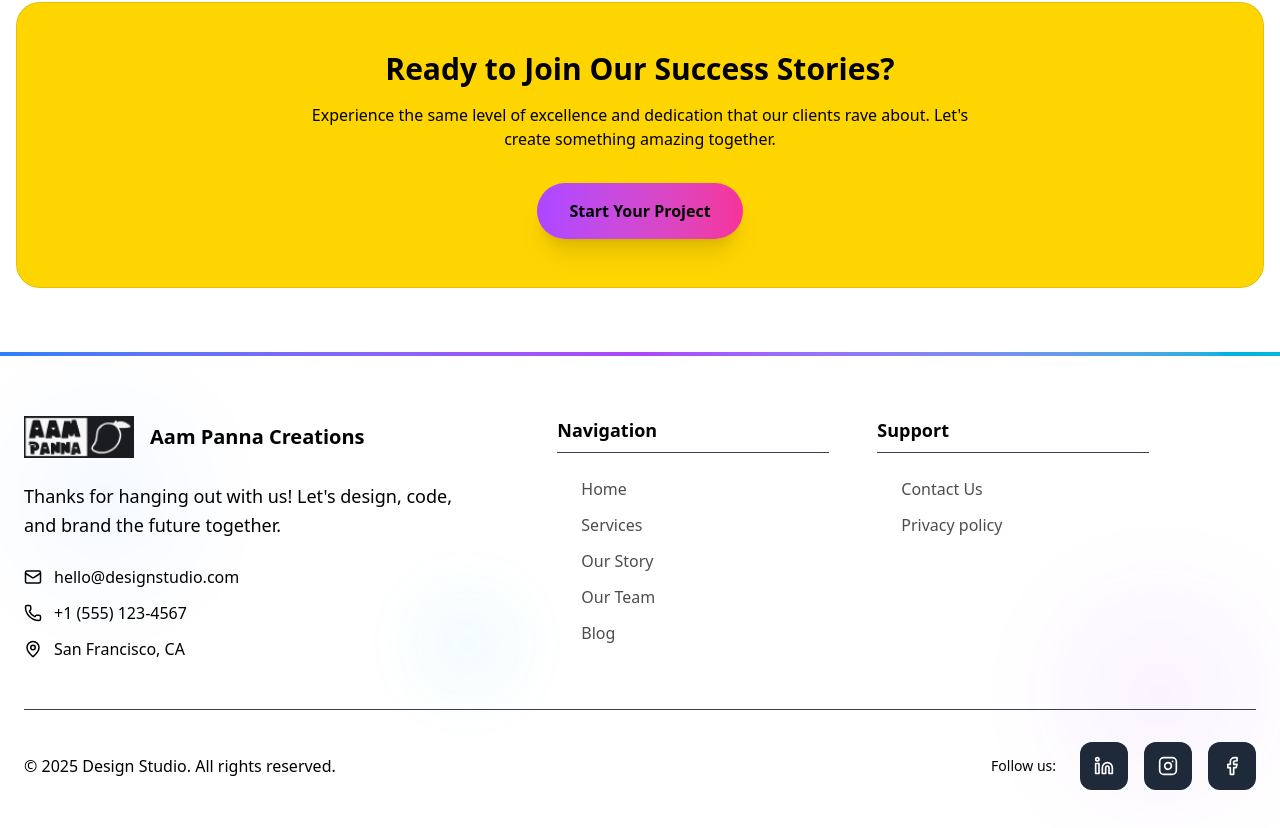
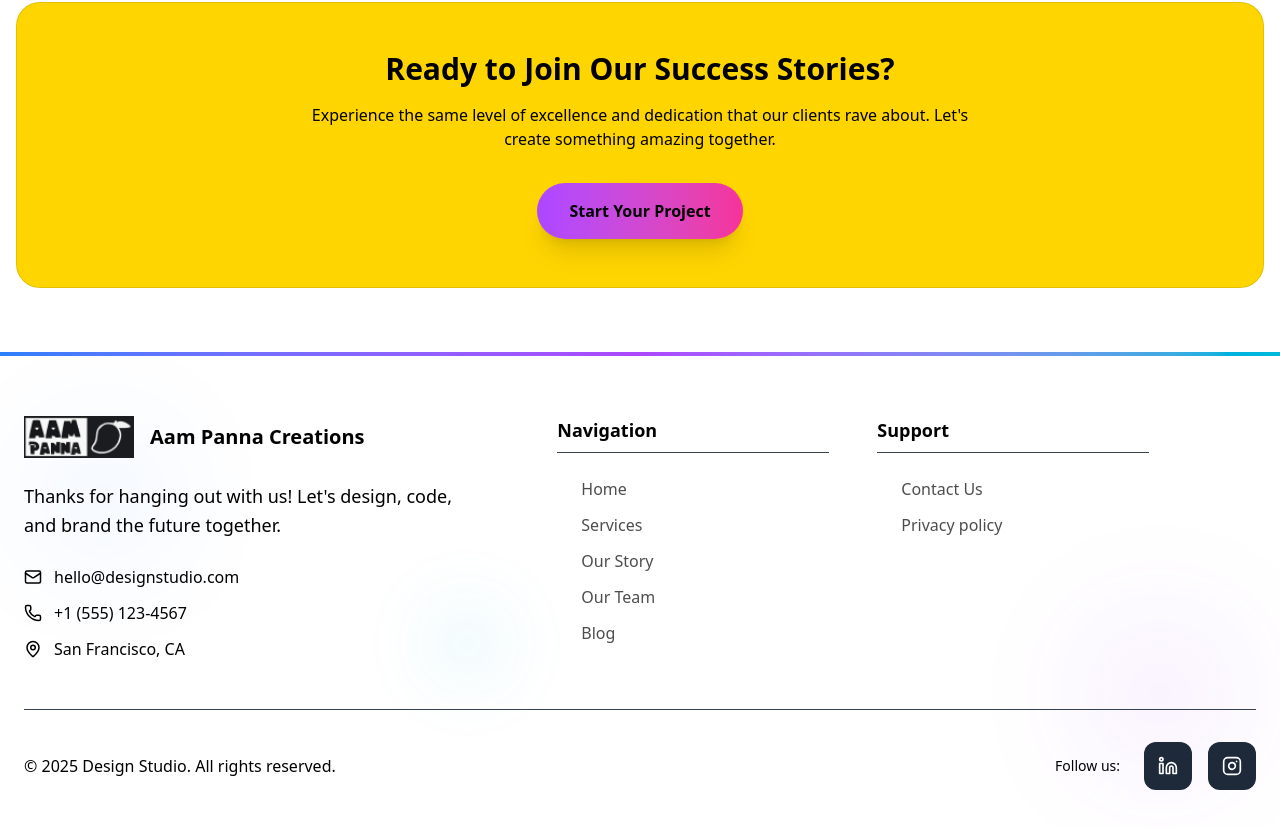
Before and after one commit to arnab-git-404/aam-panna-creations, a Next.js app: page /testimonials in a window 1280 px wide. Shown: the part 1396-2224 px from the top of the page. Built offline with nearby package versions, Linux system fonts and the light colour scheme.

Commit message:
Update Footer.tsx

```diff
--- a/components/Footer.tsx
+++ b/components/Footer.tsx
@@ -173,7 +173,6 @@ import React, { useState } from "react";
 import {
   Linkedin,
   Instagram,
-  Facebook,
   ArrowRight,
   Mail,
   Phone,
@@ -198,9 +197,8 @@ const Footer = () => {
   ];
 
   const socialLinks = [
-    { icon: Linkedin, href: "/linkedin", name: "LinkedIn" },
-    { icon: Instagram, href: "/instagram", name: "Instagram" },
-    { icon: Facebook, href: "/facebook", name: "Facebook" },
+    { icon: Linkedin, href: "https://www.linkedin.com/company/aam-pannaa-creations/", name: "LinkedIn" },
+    { icon: Instagram, href: "https://www.instagram.com/aampannaacreations/", name: "Instagram" },
   ];
 
   return (
```
